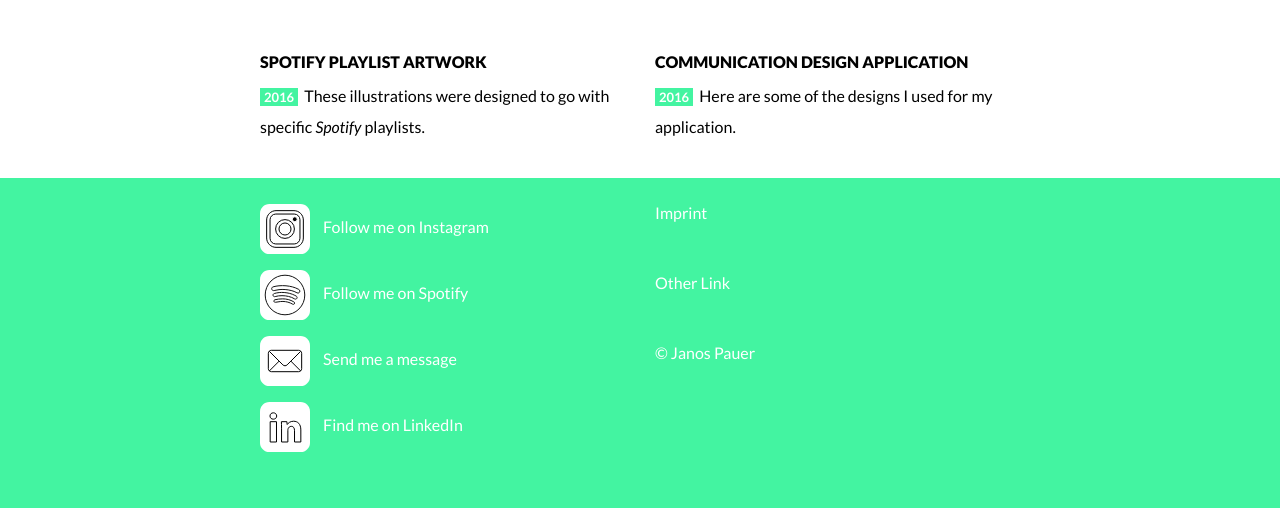
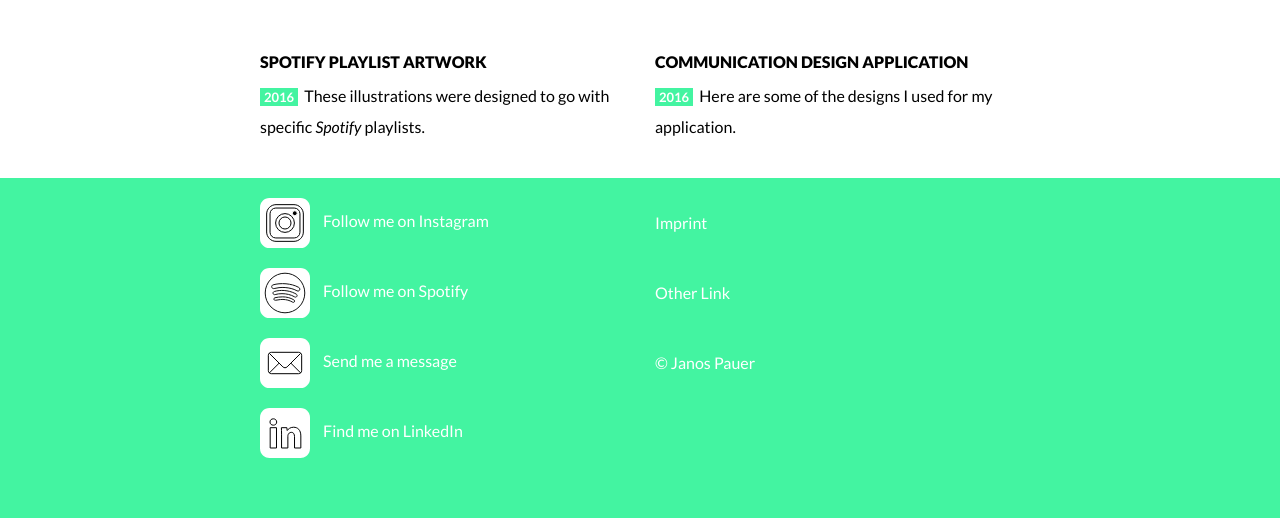
Before and after one commit to janospower/cv, a PHP site: page / in a window 1280 px wide. Shown: the part 2343-2861 px from the top of the page. Run offline with PHP 8.4, Linux system fonts and the light colour scheme.

Commit message:
Footer details

```diff
--- a/css/stylesheet.css
+++ b/css/stylesheet.css
@@ -126,11 +126,14 @@
   width: 100%;
 }
 .fcont{
-  padding: 10px 20px 40px 20px;
+  padding: 20px 20px 40px 20px;
   color: white;
   min-height: 300px;
   width: 800px;
   margin: 0 auto;
+}
+footer p {
+  margin: 0px 0px 20px 0px;
 }
 footer a:hover {
   color: black;
```
